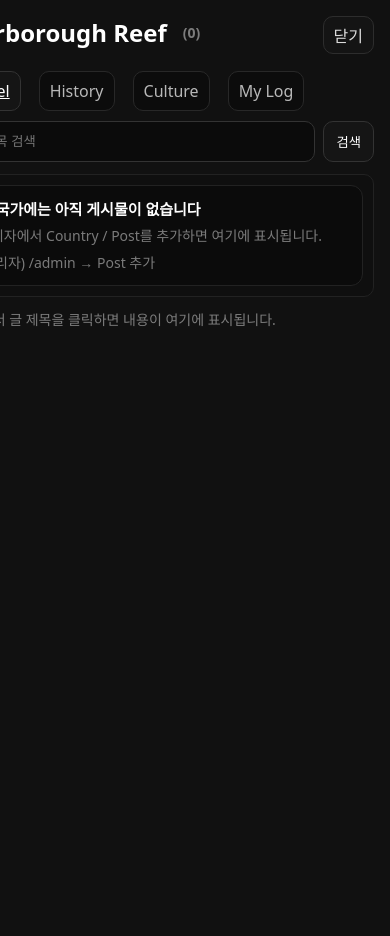
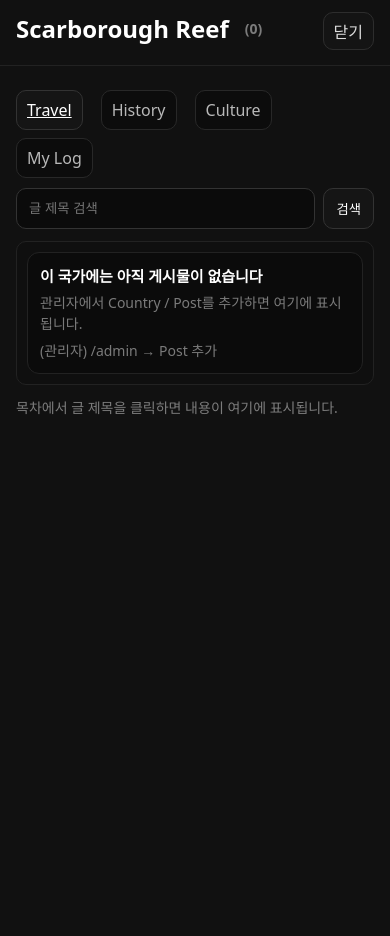
Before and after one commit to lincoln-cmd/DongriGo, a Django app: page /-99/ in a window 390 px wide. Run offline with Django 5.2, Linux system fonts and the light colour scheme; data comes from the database, SQL or seed files in the repository; some libraries are stand-ins or nearby versions.

Commit message:
Phase 2-3: mobile fullscreen board slide + globe slide-out

```diff
--- a/apps/blog/static/blog/css/site.css
+++ b/apps/blog/static/blog/css/site.css
@@ -883,3 +883,96 @@
     padding: 9px;
   }
 }
+/* =========================
+   Phase 2-3: Mobile board fullscreen + touch UX
+   ========================= */
+
+/* 보드 오픈 시 배경 스크롤 방지(모바일 체감 개선) */
+html.board-open,
+html.board-open body {
+  overflow: hidden;
+}
+
+/* 모바일: 보드를 전체화면 슬라이드 패널로 */
+@media (max-width: 820px) {
+  /* 데스크톱용 padding-right 강제 해제 */
+  .wrap.has-board { padding-right: 0 !important; }
+
+  /* globe 영역 애니메이션 + 보드 오픈 시 터치 차단 */
+  .globe {
+    transition: transform 240ms ease, opacity 240ms ease;
+    will-change: transform, opacity;
+  }
+  .wrap.has-board .globe {
+    transform: translateX(-100%);
+    opacity: 0;
+    pointer-events: none;
+  }
+
+  /* board: 100vw fullscreen */
+  .board {
+    width: 100vw;
+    border-left: 0;
+
+    /* safe-area 대응 */
+    padding-left: calc(16px + env(safe-area-inset-left));
+    padding-right: calc(16px + env(safe-area-inset-right));
+    padding-top: calc(16px + env(safe-area-inset-top));
+    padding-bottom: calc(16px + env(safe-area-inset-bottom));
+  }
+
+  /* 헤더 상단 고정(닫기 버튼 항상 보이게) */
+  .board-header {
+    position: sticky;
+    top: 0;
+    z-index: 6;
+
+    background: #111;
+    border-bottom: 1px solid #222;
+
+    /* sticky 영역을 패딩 밖으로 확장 */
+    margin: calc(-16px - env(safe-area-inset-top)) calc(-16px - env(safe-area-inset-right)) 10px calc(-16px - env(safe-area-inset-left));
+    padding: calc(12px + env(safe-area-inset-top)) calc(16px + env(safe-area-inset-right)) 12px calc(16px + env(safe-area-inset-left));
+  }
+
+  /* 보드 내부 스크롤 튐 완화 */
+  .toc,
+  .content {
+    -webkit-overflow-scrolling: touch;
+    overscroll-behavior: contain;
+  }
+
+  /* 모바일에서 TOC가 너무 길면 콘텐츠 영역을 압박하니 상한 설정 */
+  .toc { max-height: 32vh; }
+
+  /* 스크롤 제스처는 세로에 집중 */
+  #board,
+  #board .toc,
+  #board .content {
+    touch-action: pan-y;
+  }
+}
+/* Phase 2-3: Mobile fullscreen board (globe slide-out + board slide-in) */
+@media (max-width: 820px) {
+  /* 데스크톱용 패딩(420px 밀기) 모바일에서는 해제 */
+  .wrap.has-board { padding-right: 0; }
+
+  /* 보드: 화면폭에 딱 맞추기 + padding 포함해서 폭 계산 */
+  .board {
+    width: 100vw;
+    box-sizing: border-box; /* ✅ 이게 핵심: padding 때문에 잘리는 문제 방지 */
+    right: 0;
+    left: auto; /* 안전용 */
+  }
+
+  /* 보드가 열리면 globe는 왼쪽으로 슬라이드 아웃 + 터치 차단 */
+  .globe {
+    transition: transform 240ms ease, opacity 240ms ease;
+    will-change: transform, opacity;
+  }
+  .wrap.has-board .globe {
+    transform: translateX(-100%);
+    opacity: 0;
+    pointer-events: none;
+  }
+}
--- a/apps/blog/templates/blog/_board.html
+++ b/apps/blog/templates/blog/_board.html
@@ -140,7 +140,7 @@
   {# pager #}
   {% if selected_post %}
     <div class="pager">
-      <a class="close-btn pager-back"
+      <a class="btn pager-back"
          href="{{ category_path }}?page={% if page_obj %}{{ page_obj.number }}{% else %}1{% endif %}{% if q %}&q={{ q|urlencode }}{% endif %}"
          hx-get="{{ category_path }}?page={% if page_obj %}{{ page_obj.number }}{% else %}1{% endif %}{% if q %}&q={{ q|urlencode }}{% endif %}"
          hx-target="#boardContent"
--- a/apps/blog/templates/blog/home.html
+++ b/apps/blog/templates/blog/home.html
@@ -3,6 +3,7 @@
 <head>
   {% load static %}
   <meta charset="utf-8" />
+  <meta name="viewport" content="width=device-width, initial-scale=1, viewport-fit=cover" />
   <title>DongriGo: 아는 만큼 보이는 세계여행!</title>
 
   <link rel="stylesheet" href="{% static 'blog/css/pygments.css' %}">
@@ -164,18 +165,32 @@
         }
       });
 
+      // ✅ 닫기는 js-close만 (목록/기타 버튼이 닫힘으로 오인되지 않게)
       document.addEventListener("click", (e) => {
-        const close = e.target.closest && e.target.closest("a.close-btn");
+        const close = e.target.closest && e.target.closest("a.js-close");
         if (!close) return;
 
         e.preventDefault();
+
+        const href = close.getAttribute("href") || "/";
+
         wrap.classList.add("closing");
         wrap.classList.remove("has-board");
         wrap.classList.add("no-board");
+        wrap.dataset.hasBoard = "0";
 
+        // 애니메이션 후 상태 정리
         setTimeout(() => {
           wrap.classList.remove("closing");
-          window.location.href = close.getAttribute("href") || "/";
+
+          // globe.js에서 제공하면: 풀리로드 없이 보드/URL 동기화
+          if (window.DongriGoGlobe && typeof window.DongriGoGlobe.closeBoard === "function") {
+            window.DongriGoGlobe.closeBoard({ href, loadHome: true, pushUrl: true });
+            return;
+          }
+
+          // fallback: 기존 방식
+          window.location.href = href;
         }, 260);
       });
     })();
```
Also changed, not shown: apps/blog/static/blog/js/globe.js (+84 -23 lines).
